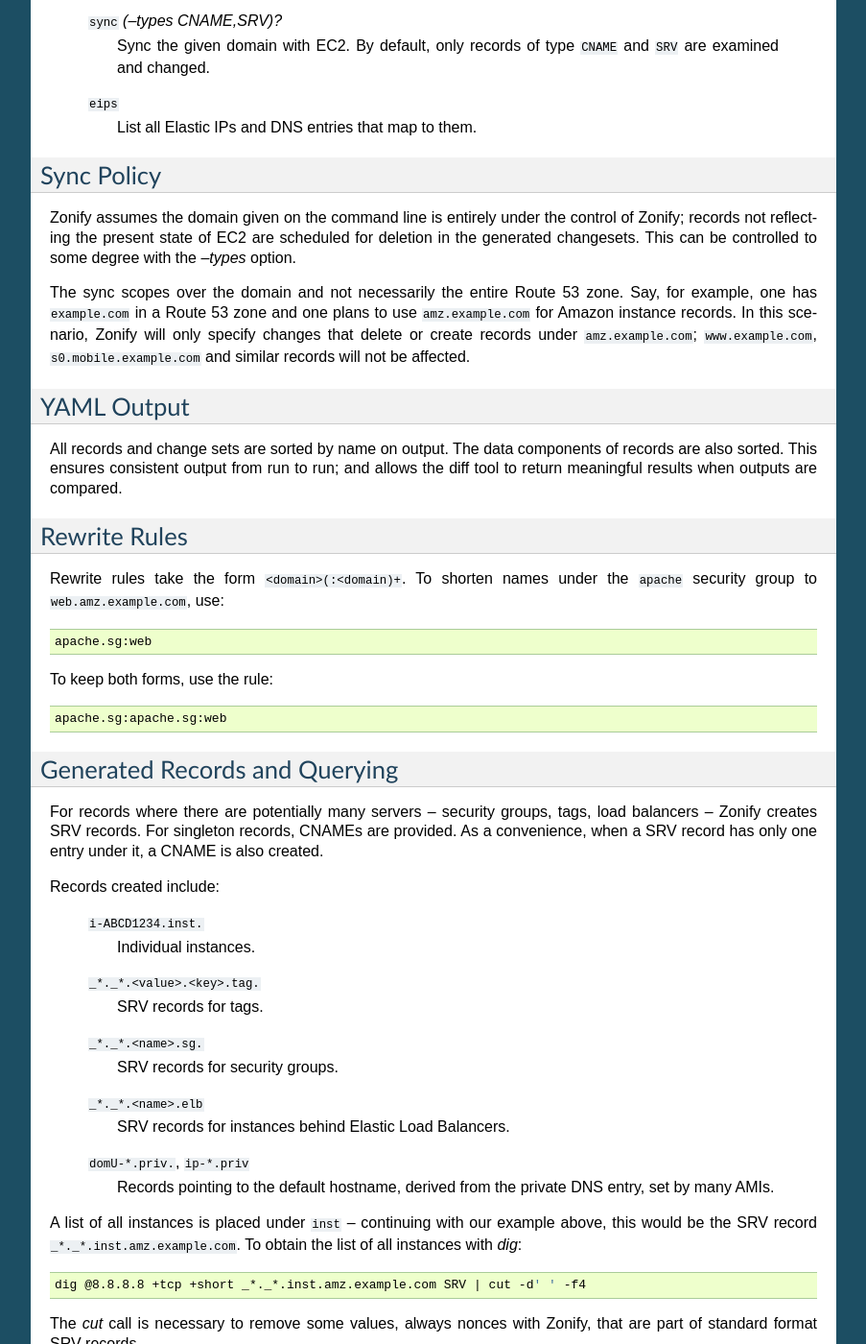
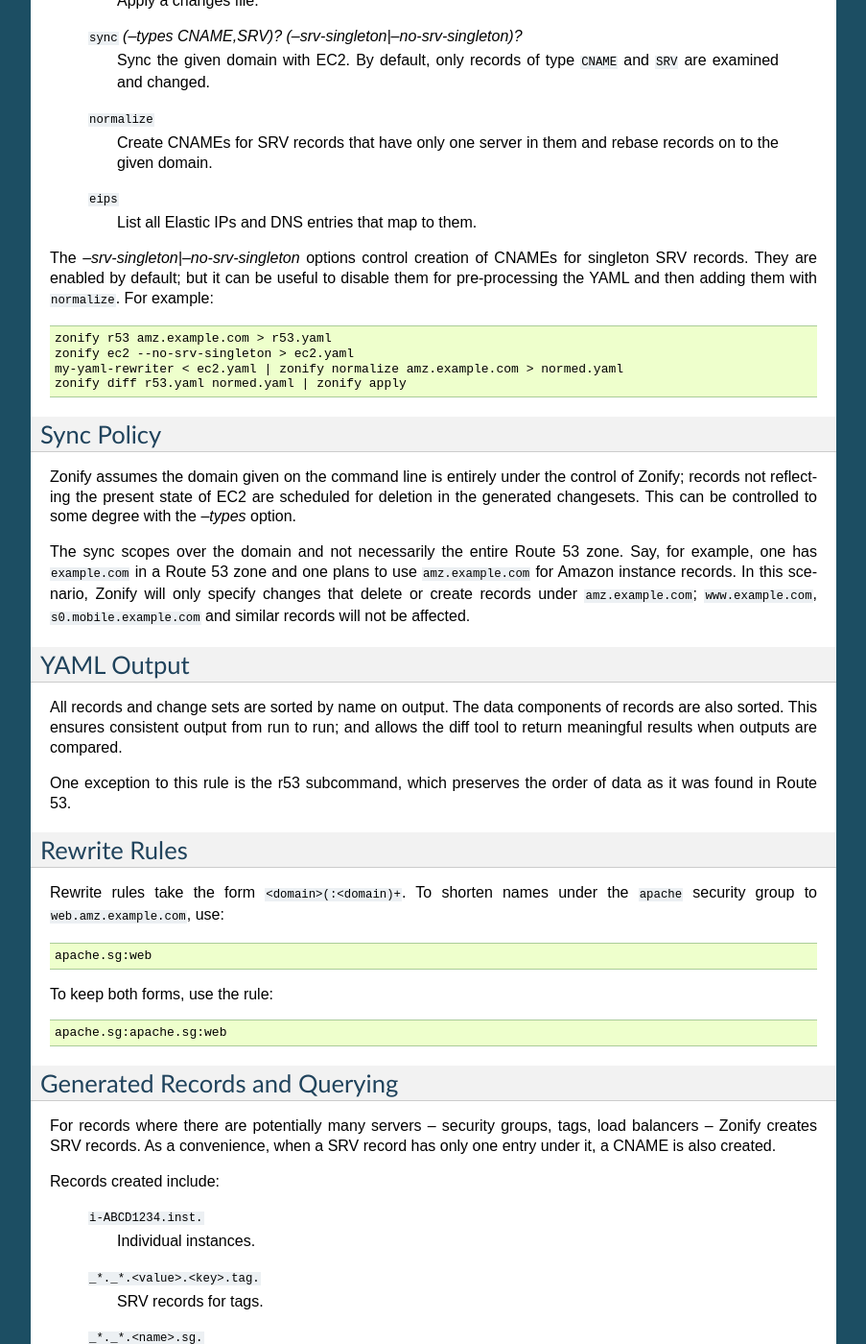
Before and after one commit to airbnb/zonify, a Sphinx documentation site: the page built from docs/source/index.rst, in a window 1280 px wide and 1400 px high, scrolled down 1272 px. Shown: the whole window at 96% size, without its empty margins (198-1101 px from the left). Built offline with Sphinx 7.4.7, drawn with Linux system fonts in a browser that asks for light colours; some of the changed text lies outside the part shown.

Commit message:
Update docuementation with norms and YAML filter.

```diff
--- a/docs/source/index.rst
+++ b/docs/source/index.rst
@@ -16,6 +16,7 @@ Synopsis
     zonify summarize < changes.yaml
     zonify apply < changes.yaml
     zonify sync <domain> <rewrite rules>*
+    zonify normalize <domain>
     zonify eips
 
 Description
@@ -43,12 +44,12 @@ These variables are used by many AWS libraries and tools.
 The subcommands allow staged generation, transformation and auditing of
 entries as well as straightforward, one-step synchronization.
 
-  ``ec2``
+  ``ec2`` `(--srv-singleton|--no-srv-singleton)?`
     Organizes instances, load balancers, security groups and instance metadata
     into DNS entries, with the generic suffix '.' (intended to be transformed
     by later commands).
 
-  ``ec2/r53`` `(--types CNAME,SRV)?`
+  ``ec2/r53`` `(--types CNAME,SRV)?` `(--srv-singleton|--no-srv-singleton)?`
     Creates a changes file, describing how records under the given suffix
     would be created and deleted to bring it in to sync with EC2. By default,
     only records of type ``CNAME`` and ``SRV`` are examined and changed.
@@ -63,7 +64,7 @@ entries as well as straightforward, one-step synchronization.
     with ``diff`` (unlike other `zonify` subcommands) is to examine all record
     types.
 
-  ``rewrite``
+  ``rewrite`` `(--srv-singleton|--no-srv-singleton)?`
     Apply rewrite rules to the domain file.
 
   ``summarize``
@@ -72,12 +73,28 @@ entries as well as straightforward, one-step synchronization.
   ``apply``
     Apply a changes file.
 
-  ``sync`` `(--types CNAME,SRV)?`
+  ``sync`` `(--types CNAME,SRV)?` `(--srv-singleton|--no-srv-singleton)?`
     Sync the given domain with EC2. By default, only records of type ``CNAME``
     and ``SRV`` are examined and changed.
 
+  ``normalize``
+    Create CNAMEs for SRV records that have only one server in them and rebase
+    records on to the given domain.
+
   ``eips``
     List all Elastic IPs and DNS entries that map to them.
+
+The `--srv-singleton|--no-srv-singleton` options control creation of CNAMEs
+for singleton SRV records. They are enabled by default; but it can be useful
+to disable them for pre-processing the YAML and then adding them with
+``normalize``. For example:
+
+.. code-block:: bash
+
+  zonify r53 amz.example.com > r53.yaml
+  zonify ec2 --no-srv-singleton > ec2.yaml
+  my-yaml-rewriter < ec2.yaml | zonify normalize amz.example.com > normed.yaml
+  zonify diff r53.yaml normed.yaml | zonify apply
 
 Sync Policy
 -----------
@@ -102,6 +119,9 @@ of records are also sorted. This ensures consistent output from run to run;
 and allows the diff tool to return meaningful results when outputs are
 compared.
 
+One exception to this rule is the r53 subcommand, which preserves the order of
+data as it was found in Route 53.
+
 Rewrite Rules
 -------------
 
@@ -122,9 +142,8 @@ Generated Records and Querying
 ------------------------------
 
 For records where there are potentially many servers -- security groups, tags,
-load balancers -- Zonify creates SRV records. For singleton records, CNAMEs
-are provided. As a convenience, when a SRV record has only one entry under it,
-a CNAME is also created.
+load balancers -- Zonify creates SRV records. As a convenience, when a SRV
+record has only one entry under it, a CNAME is also created.
 
 Records created include:
 
```
Also changed, not shown: 1 other file.
